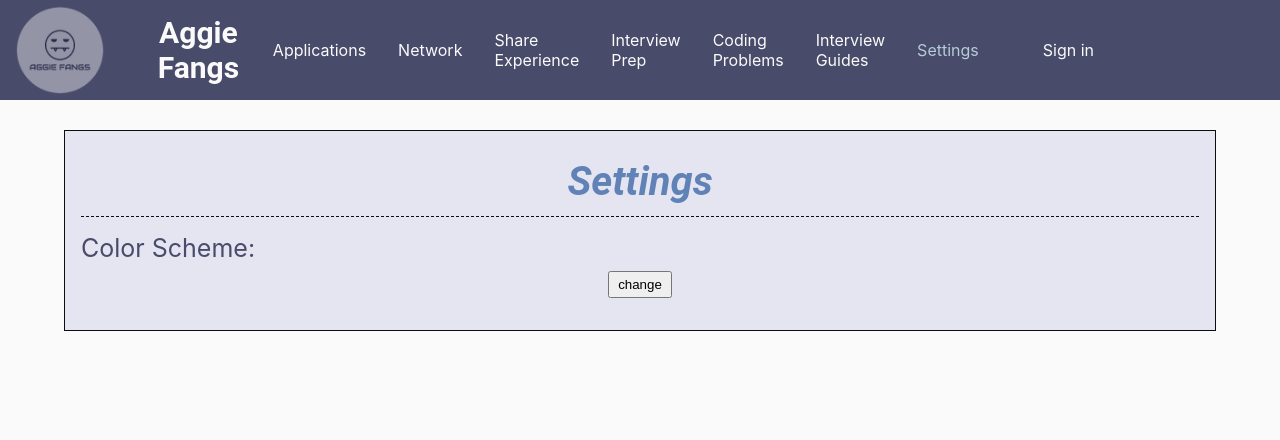
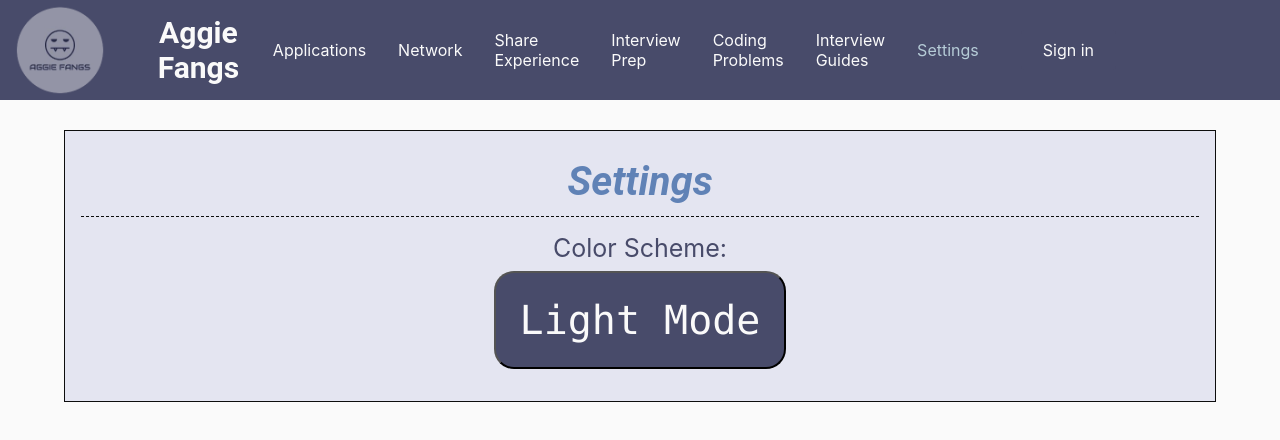
Before and after one commit to nadxhielijuarez/copy_aggie_fangs, a React (Create React App) app in the folder aggie-fangs/: page /settings in a window 1280 px wide. Shown: the top 440 px of the page. Built offline with nearby package versions, Linux system fonts and the light colour scheme.

Commit message:
formatted interview prep page

```diff
--- a/aggie-fangs/src/App.css
+++ b/aggie-fangs/src/App.css
@@ -53,6 +53,9 @@ h1{
   padding-top: 30px;
   position: absolute;
   background-color: var(--bgcolor);
+}
+.settings-menu body {
+  text-align: center;
 }
 
 /* ----- Company Page Styling ----- */
--- a/aggie-fangs/src/components/Cards.css
+++ b/aggie-fangs/src/components/Cards.css
@@ -1,6 +1,6 @@
 .cards {
-    padding: 4rem;
-    background: #fff;
+    padding-bottom: 4rem;
+    background: var(--bgcolor);
   }
 
   h1 {
@@ -30,6 +30,7 @@
     flex: 1;
     margin: 0 1rem;
     border-radius: 10px;
+    background-color: var(--bg2color);
   }
 
   .cards__item__link {
@@ -49,6 +50,7 @@
     width: 100%;
     padding-top: 67%;
     overflow: hidden;
+    background-color: #fff;
   }
 
   .fade-img {
--- a/aggie-fangs/src/components/Cards.js
+++ b/aggie-fangs/src/components/Cards.js
@@ -5,7 +5,9 @@ import "./Cards.css"
 function Cards() {
   return (
     <div className='cards'>
-        <h3>Companies</h3>
+        <div className='company-header'>
+            <h1>Companies</h1>
+        </div>
         <div className='cards__container'>
             <div className='cards__wrapper'>
                 <ul className='cards__items'>
--- a/aggie-fangs/src/components/Form.js
+++ b/aggie-fangs/src/components/Form.js
@@ -95,14 +95,19 @@ const Form = ({form, reviews, setForm, setReviews}) => {
       <form className="form" onSubmit={handleSubmit}>
           <h2>Share Your Experience</h2>
             <label htmlFor='Company'>Company</label><br/>
-            <textarea
-                   value={form.company}
-                   placeholder="Enter company name"
-                   id="company"
-                   name="company"
-                   autoComplete="off"
-                   onChange={handleChange}>
-            </textarea><br/>
+            <select placeholder="Company"
+                id="company"
+                name="company"
+                value={form.company}
+                onChange={handleChange}>
+                <option value="None">Select Company</option>
+                <option value="Google">Google</option>
+                <option value="Facebook">Facebook</option>
+                <option value="Amazon">Amazon</option>
+                <option value="Netflix">Netflix</option>
+                <option value="Apple">Apple</option>
+                <option value="Microsoft">Microsoft</option>
+            </select><br/>
 
             <label htmlFor='JobTitle'>Job Title</label><br/>
             <Multiselect
--- a/aggie-fangs/src/pages/interviewPrep.js
+++ b/aggie-fangs/src/pages/interviewPrep.js
@@ -3,11 +3,9 @@ import Cards from '../components/Cards'
 import Form from '../components/Form'
 const InterviewPrep = () => {
   return (
-    <>
-    <Cards />
-    </>
-
-
+    <div className='company-page'>
+      <Cards />
+    </div>
 
   )
 }
--- a/aggie-fangs/src/pages/settings.js
+++ b/aggie-fangs/src/pages/settings.js
@@ -1,5 +1,18 @@
 import React from 'react';
 import App from "./../App";
+import styled from "styled-components";
+
+const ColorSchemeButton = styled.button `
+  cursor: pointer;
+  background-color: var(--btncolor);
+  padding: 1.5rem;
+  border-radius: 20px;
+  text-decoration: none;
+  color: var(--btntxtcolor);
+  font-size: 40px;
+  font-family: "Lucida Console", "Courier New", monospace;
+  overflow-x: hidden;
+`
 
 const Settings = () => {
   function changeCSS () {
@@ -13,12 +26,18 @@ const Settings = () => {
       window.location.reload(false);
   }
 
+  var currentScheme = <text>Light Mode</text>;
+  var thisStyle = localStorage.getItem("current-style");
+  if (thisStyle == "style2") {
+    currentScheme = <text>Dark Mode</text>;
+  }
+
   return (
     <div class="settings-page">
-        <div class="company-section">
+        <div class="company-section settings-menu">
             <h1>Settings</h1>
             <body>
-                Color Scheme:<button onClick={changeCSS}>change</button>
+                Color Scheme:<ColorSchemeButton onClick={changeCSS}>{currentScheme}</ColorSchemeButton>
             </body>
         </div>
     </div>
```
Also changed, not shown: 1 other file (tests, documents, lock files or other folders).
